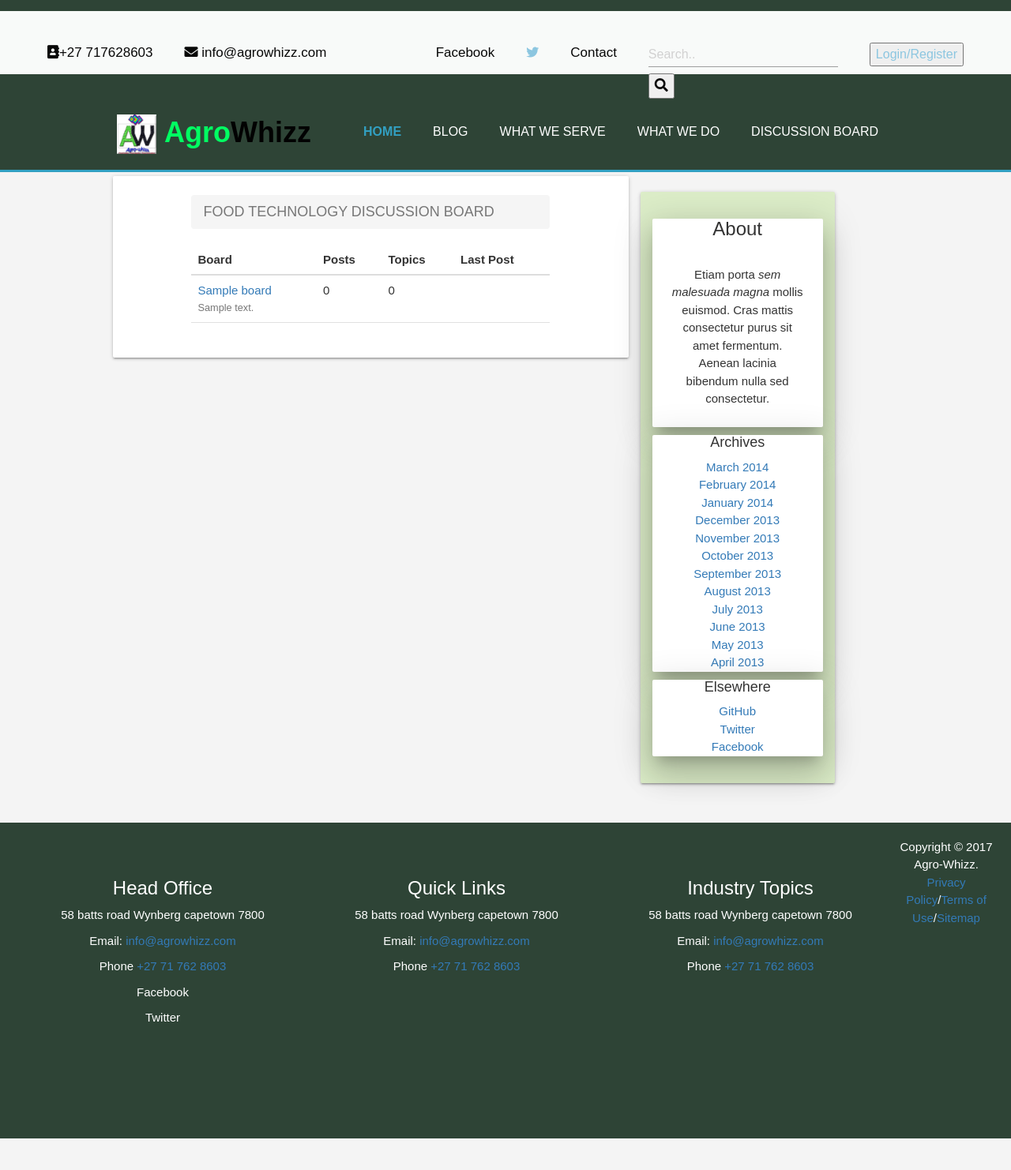
After one commit to patbpm/whizzproject, a Django app: page /boards/ in a window 1280 px wide. The commit adds this page. Shown: the whole page at 79% size. Run offline with Django 3.2, Linux system fonts and the light colour scheme; tables that the repository leaves empty hold one stand-in row (values such as "Sample post"); some libraries are stand-ins or nearby versions.

Commit message:
Setting of Board App

```diff
--- a/agrowhizz/agrowhizz/settings.py
+++ b/agrowhizz/agrowhizz/settings.py
@@ -39,6 +39,7 @@ INSTALLED_APPS = [
     'django.contrib.staticfiles',
     'home',
     'blog',
+    'boards',
 ]
 
 MIDDLEWARE = [
--- a/agrowhizz/agrowhizz/urls.py
+++ b/agrowhizz/agrowhizz/urls.py
@@ -21,4 +21,5 @@ urlpatterns = [
     url(r'^admin/', admin.site.urls),
     url(r'', include('home.urls')),
     url(r'^blog/', include('blog.urls')),
+    url(r'^boards/', include('boards.urls')),
 ]
--- /dev/null
+++ b/agrowhizz/boards/admin.py
@@ -0,0 +1,6 @@
+from django.contrib import admin
+
+# Register your models here.
+from .models import Board
+
+admin.site.register(Board)
--- /dev/null
+++ b/agrowhizz/boards/apps.py
@@ -0,0 +1,5 @@
+from django.apps import AppConfig
+
+
+class BoardsConfig(AppConfig):
+    name = 'boards'
--- /dev/null
+++ b/agrowhizz/boards/models.py
@@ -0,0 +1,26 @@
+from django.db import models
+from django.contrib.auth.models import User
+# Create your models here.
+
+class Board(models.Model):
+    name = models.CharField(max_length=30, unique=True)
+    description = models.CharField(max_length=100)
+
+    def __str__(self):
+        return self.name
+
+
+class Topic(models.Model):
+    subject = models.CharField(max_length=255)
+    last_updated = models.DateTimeField(auto_now_add=True)
+    board = models.ForeignKey(Board, related_name='topics',on_delete=models.PROTECT)
+    starter = models.ForeignKey(User, related_name='topics',on_delete=models.PROTECT)
+
+
+class Post(models.Model):
+    message = models.TextField(max_length=4000)
+    topic = models.ForeignKey(Topic, related_name='posts',on_delete=models.PROTECT)
+    created_at = models.DateTimeField(auto_now_add=True)
+    updated_at = models.DateTimeField(null=True)
+    created_by = models.ForeignKey(User, related_name='posts',on_delete=models.PROTECT)
+    updated_by = models.ForeignKey(User, null=True, related_name='+', on_delete=models.PROTECT)
--- /dev/null
+++ b/agrowhizz/boards/templates/boards/boards.html
@@ -0,0 +1,35 @@
+{% extends 'home/asideLayout.html' %}
+{% block sidebar %}
+<div class="card-panel">
+    <div class="container">
+        <ol class="breadcrumb my-4">
+          <li class="breadcrumb-item active">FOOD TECHNOLOGY DISCUSSION BOARD</li>
+        </ol>
+        <table class="table">
+          <thead class="thead-inverse">
+            <tr>
+              <th>Board</th>
+              <th>Posts</th>
+              <th>Topics</th>
+              <th>Last Post</th>
+            </tr>
+          </thead>
+          <tbody>
+            {% for board in boards %}
+              <tr>
+                <td>
+                  <a href="{% url 'board_topics' board.pk %}">{{ board.name }}</a>
+                  <br>
+                  <small class="text-muted d-block">{{ board.description }}</small>
+                </td>
+                <td class="align-middle">0</td>
+                <td class="align-middle">0</td>
+                <td></td>
+              </tr>
+            {% endfor %}
+          </tbody>
+        </table>
+      </div>
+</div>
+
+{% endblock %}
--- /dev/null
+++ b/agrowhizz/boards/urls.py
@@ -0,0 +1,7 @@
+from django.conf.urls import url
+from . import views
+
+urlpatterns = [
+    url(r'^$', views.boards, name='boards'),
+    url(r'^(?P<pk>\d+)/$', views.board_topics, name='board_topics'),
+]
--- /dev/null
+++ b/agrowhizz/boards/views.py
@@ -0,0 +1,39 @@
+from django.contrib.auth.models import User
+from django.shortcuts import render,redirect, get_object_or_404
+from .forms import NewTopicForm
+from .models import Board, Topic, Post
+
+# Create your views here.
+def boards(request):
+    boards = Board.objects.all()
+    context = {
+        'boards': boards
+    }
+    return render(request, 'boards/boards.html', context)
+
+def board_topics(request, pk):
+    board = Board.objects.get(pk=pk)
+    context = {
+        'board': board
+    }
+    return render(request, 'boards/boardtopics.html', context)
+
+def new_topic(request, pk):
+    board = get_object_or_404(Board, pk=pk)
+    user = User.objects.first()  # TODO: get the currently logged in user
+    if request.method == 'POST':
+        form = NewTopicForm(request.POST)
+        if form.is_valid():
+            topic = form.save(commit=False)
+            topic.board = board
+            topic.starter = user
+            topic.save()
+            post = Post.objects.create(
+                message=form.cleaned_data.get('message'),
+                topic=topic,
+                created_by=user
+            )
+            return redirect('board_topics', pk=board.pk)  # TODO: redirect to the created topic page
+    else:
+        form = NewTopicForm()
+    return render(request, 'new_topic.html', {'board': board, 'form': form})
--- a/agrowhizz/home/static/css/home/home.css
+++ b/agrowhizz/home/static/css/home/home.css
@@ -49,6 +49,6 @@
 }
 
 .articles {
-    padding: 20px 20px ;
-    margin: 20px;
+    padding: 10px 10px ;
+    margin: 10px;
 }
--- a/agrowhizz/home/templates/home/asideLayout.html
+++ b/agrowhizz/home/templates/home/asideLayout.html
@@ -2,18 +2,20 @@
 {% block content %}
 <main role="main" class="container">
         <div class="row">
-          <div class="col-md-10 blog-main">
+          <div class="col-md-8 blog-main">
             {% block sidebar %}
             {% endblock %}
 
            </div><!-- /.blog-main -->
-
-          <aside class="col-md-2 blog-sidebar">
+          <section class="articles">
+              <aside class="col-md-3 blog-sidebar card-panel hoverable #dcedc8 light-green lighten-4">
+                  <div class="card center-align z-depth-5">
                       <div class="p-3 mb-3 bg-light rounded">
-              <h4 class="font-italic">About</h4>
-              <p class="mb-0">Etiam porta <em>sem malesuada magna</em> mollis euismod. Cras mattis consectetur purus sit amet fermentum. Aenean lacinia bibendum nulla sed consectetur.</p>
+                        <h4 class="card-title ">About</h4>
+                        <p class="card-content">Etiam porta <em>sem malesuada magna</em> mollis euismod. Cras mattis consectetur purus sit amet fermentum. Aenean lacinia bibendum nulla sed consectetur.</p>
                       </div>
-
+                  </div>
+                  <div class="card center-align z-depth-5">
                       <div class="p-3">
                         <h4 class="font-italic">Archives</h4>
                         <ol class="list-unstyled mb-0">
@@ -31,7 +33,9 @@
                           <li><a href="#">April 2013</a></li>
                         </ol>
                       </div>
+                  </div>
 
+                  <div class="card center-align z-depth-5">
                       <div class="p-3">
                         <h4 class="font-italic">Elsewhere</h4>
                         <ol class="list-unstyled">
@@ -40,7 +44,12 @@
                           <li><a href="#">Facebook</a></li>
                         </ol>
                       </div>
+                  </div>
+
+
                 </aside><!-- /.blog-sidebar -->
+          </section>
+
 
         </div><!-- /.row -->
 
--- a/agrowhizz/home/templates/home/index.html
+++ b/agrowhizz/home/templates/home/index.html
@@ -6,7 +6,7 @@
     <meta name="viewport" content="width=device-width">
     <meta name="description" content="Specialiste in Food Safety, Food Quality and Food Innovation">
     <meta name="author" content="Patrick Bope">
-    <title>Agro-Whizz | Welcome</title>
+    <title>{% block title %} Agro-Whizz | Welcome {% endblock %}</title>
     <script src="https://cdnjs.cloudflare.com/ajax/libs/materialize/1.0.0-beta/js/materialize.min.js"></script>
     <link rel="stylesheet" href="https://cdnjs.cloudflare.com/ajax/libs/materialize/1.0.0-beta/css/materialize.min.css">
     <link rel="stylesheet" href="https://maxcdn.bootstrapcdn.com/bootstrap/3.3.7/css/bootstrap.min.css" integrity="sha384-BVYiiSIFeK1dGmJRAkycuHAHRg32OmUcww7on3RYdg4Va+PmSTsz/K68vbdEjh4u" crossorigin="anonymous">
@@ -46,7 +46,7 @@
                 <li><a href= {% url 'blog'%}>BLOG</a></li>
                 <li><a href={% url 'whatWeServe'%}>What We Serve</a></li>
                 <li><a href= {% url 'whatWeDo'%}>What We Do</a></li>
-                <li><a href="contactus.html">Contact US</a></li>
+                <li><a href={% url 'boards'%}>Discussion Board</a></li>
               </ul>
             </div>
         </div>
```
Also changed, not shown: agrowhizz/boards/forms.py (added, +9 -0 lines), agrowhizz/boards/templates/boards/boardtopics.html (added, +13 -0 lines), agrowhizz/boards/tests.py (added, +48 -0 lines), agrowhizz/boards/__init__.py (added), agrowhizz/boards/migrations/0001_initial.py (added), agrowhizz/boards/migrations/__init__.py (added). Lines whose indentation alone changed are shown as unchanged.
